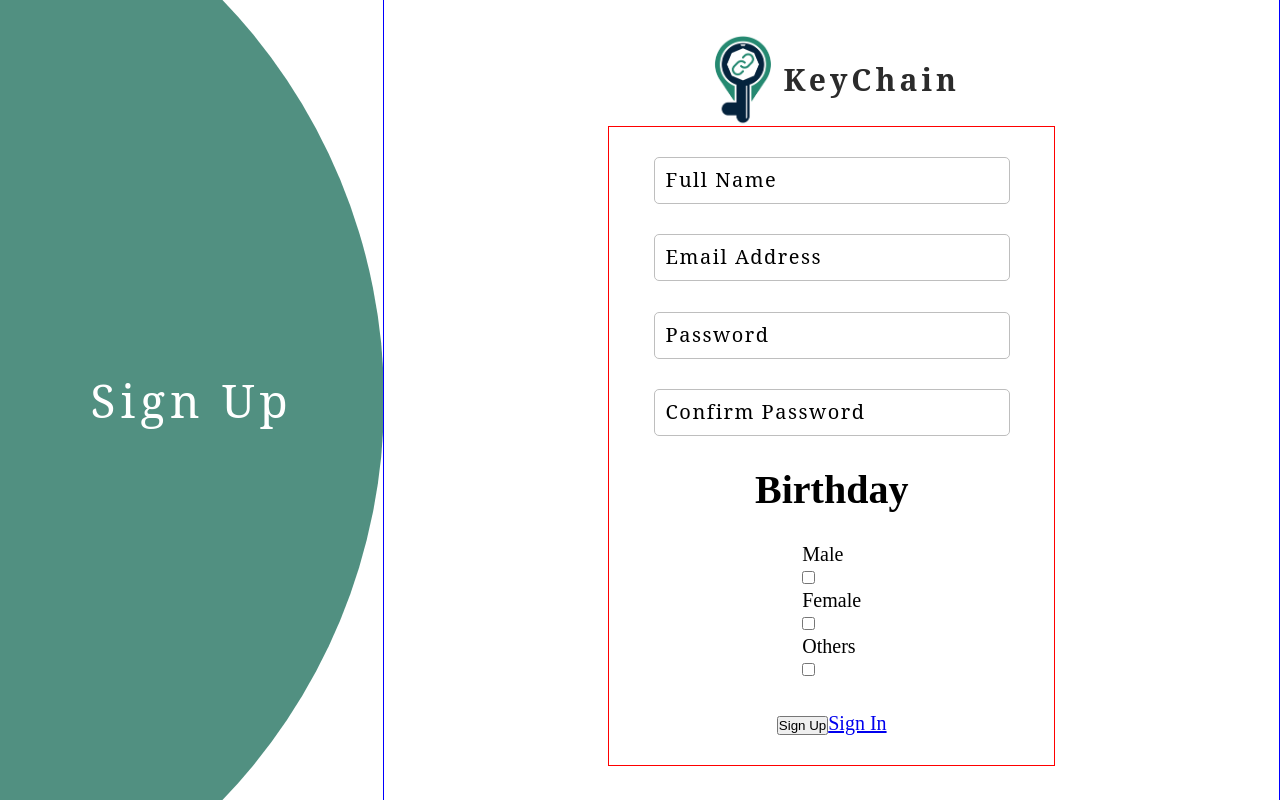
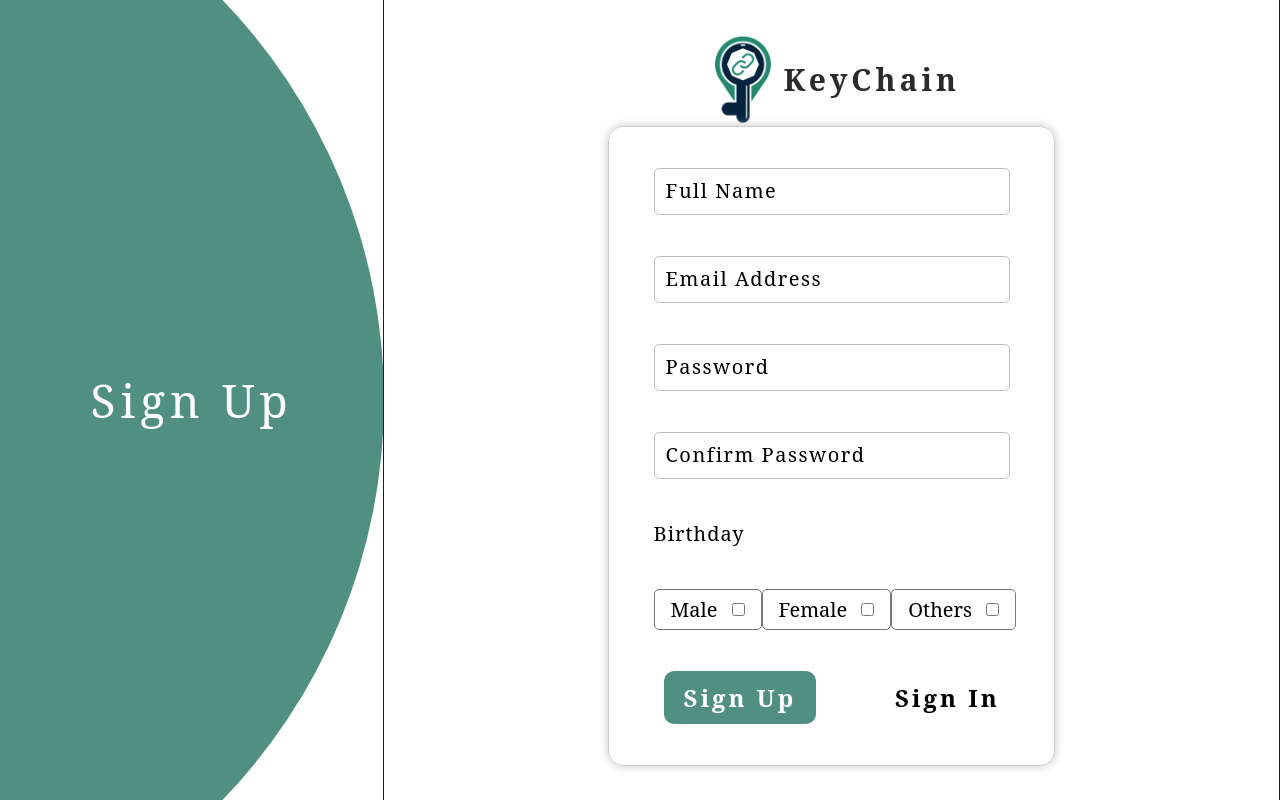
Before and after one commit to roman-ojha/keychain, a Vue app in the folder client/: page /register in a window 1280 px wide. Built offline with nearby package versions, Linux system fonts and the light colour scheme; a web font is replaced by a local one.

Commit message:
style: completed for Register page

```diff
--- a/client/src/styles/views/register.module.scss
+++ b/client/src/styles/views/register.module.scss
@@ -73,7 +73,10 @@
                 }
             }
             .form {
-                border: 1px solid red;
+                $children-width: 80%;
+                border: 1px solid rgb(206, 206, 206);
+                border-radius: 15px;
+                box-shadow: 0px 0px 10px #c5c5c5;
                 width: 50%;
                 height: 80%;
                 box-sizing: border-box;
@@ -85,7 +88,7 @@
                 input[name="email"],
                 input[name="password"],
                 input[name="password_confirmation"] {
-                    width: 80%;
+                    width: $children-width;
                     padding: 0.55rem;
                     box-sizing: border-box;
                     border-radius: 5px;
@@ -105,6 +108,65 @@
                         padding: 0.6rem;
                     }
                 }
+                &__birthday {
+                    width: $children-width;
+                    display: flex;
+                    justify-content: flex-start;
+                    align-items: center;
+                    letter-spacing: 1px;
+                    label {
+                        font-size: 1rem;
+                        font-family: get-font("primary");
+                    }
+                }
+                &__gender {
+                    display: flex;
+                    justify-content: space-between;
+                    align-items: center;
+                    width: $children-width;
+                    &__child {
+                        display: flex;
+                        justify-content: space-between;
+                        align-items: center;
+                        gap: 0.7rem;
+                        border: 1px solid rgb(119, 119, 119);
+                        padding: 0.3rem 0.8rem;
+                        border-radius: 5px;
+                        cursor: pointer;
+                        label {
+                            font-family: get-font("primary");
+                            cursor: pointer;
+                        }
+                    }
+                }
+                &__buttons {
+                    width: $children-width;
+                    display: flex;
+                    justify-content: space-between;
+                    align-items: center;
+                    box-sizing: border-box;
+                    padding: 0px 0.5rem;
+                    &__sign-up {
+                        background-color: get-color("primary", 900);
+                        border-width: 0px;
+                        padding: 0.5rem 1rem;
+                        font-size: 1.2rem;
+                        font-weight: 600;
+                        color: white;
+                        letter-spacing: 3px;
+                        border-radius: 10px;
+                        font-family: get-font("primary");
+                        cursor: pointer;
+                    }
+                    &__sign-in {
+                        text-decoration: none;
+                        color: black;
+                        font-size: 1.2rem;
+                        font-weight: 600;
+                        letter-spacing: 3px;
+                        font-family: get-font("primary");
+                    }
+                }
             }
         }
     }
--- a/client/src/views/RegisterView.vue
+++ b/client/src/views/RegisterView.vue
@@ -43,25 +43,46 @@ export default defineComponent({
                         placeholder="Confirm Password"
                     />
                     <div class="form__birthday">
-                        <h1>Birthday</h1>
+                        <label>Birthday</label>
                     </div>
                     <div class="form__gender">
-                        <div class="form__gender__male">
-                            <p>Male</p>
-                            <input type="checkbox" name="male" />
+                        <div class="form__gender__child">
+                            <label for="male">Male</label>
+                            <input
+                                type="checkbox"
+                                id="male"
+                                name="male"
+                                value="male"
+                            />
                         </div>
-                        <div class="form__gender__female">
-                            <p>Female</p>
-                            <input type="checkbox" name="female" />
+                        <div class="form__gender__child">
+                            <label for="female">Female</label>
+                            <input
+                                type="checkbox"
+                                id="female"
+                                name="female"
+                                value="male"
+                            />
                         </div>
-                        <div class="form__gender__others">
-                            <p>Others</p>
-                            <input type="checkbox" name="others" />
+                        <div class="form__gender__child">
+                            <label for="others">Others</label>
+                            <input
+                                type="checkbox"
+                                id="others"
+                                name="others"
+                                value="male"
+                            />
                         </div>
                     </div>
                     <div class="form__buttons">
-                        <input type="submit" value="Sign Up" />
-                        <RouterLink to="/signin">Sign In</RouterLink>
+                        <input
+                            type="submit"
+                            value="Sign Up"
+                            class="form__buttons__sign-up"
+                        />
+                        <RouterLink to="/signin" class="form__buttons__sign-in"
+                            >Sign In</RouterLink
+                        >
                     </div>
                 </form>
             </div>
```
